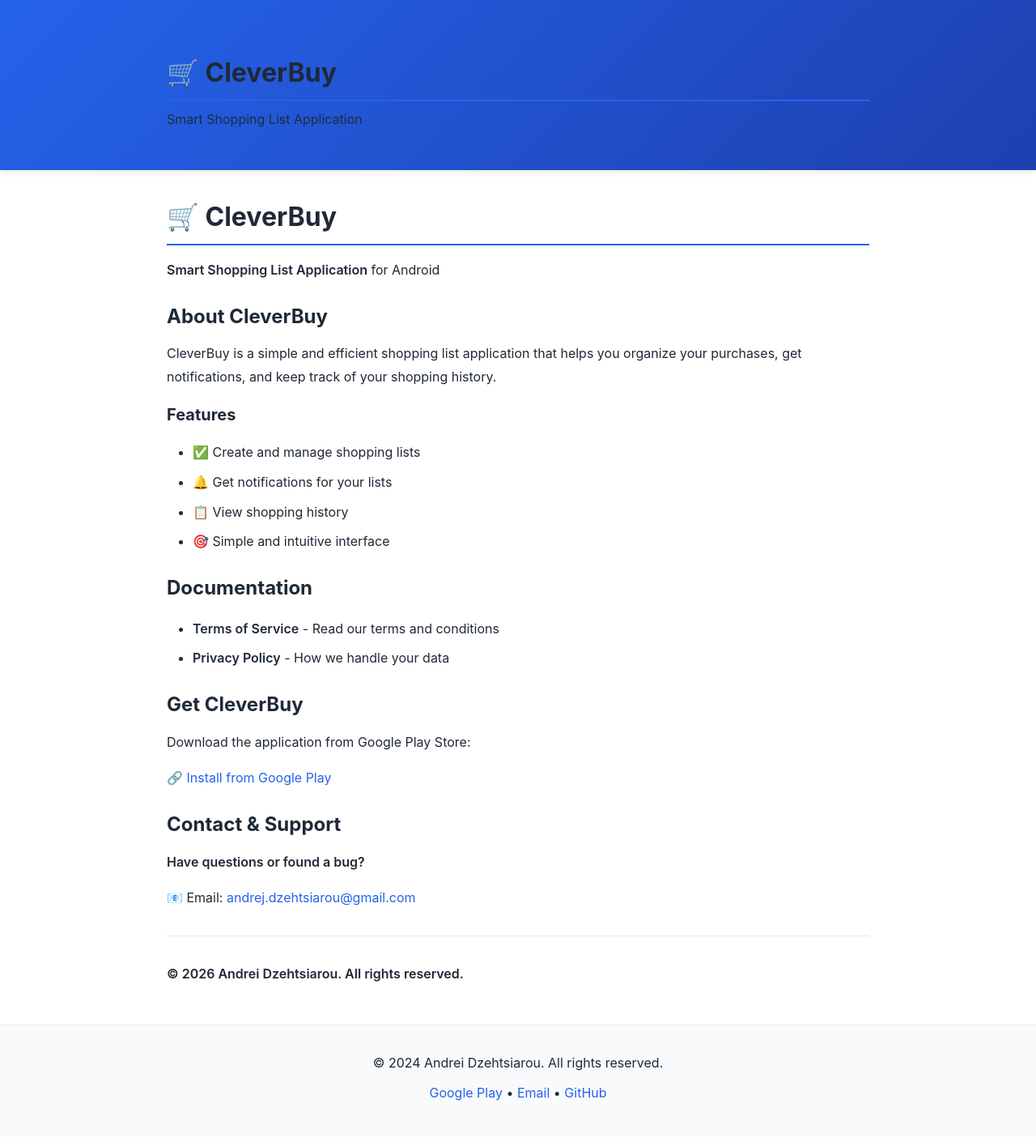
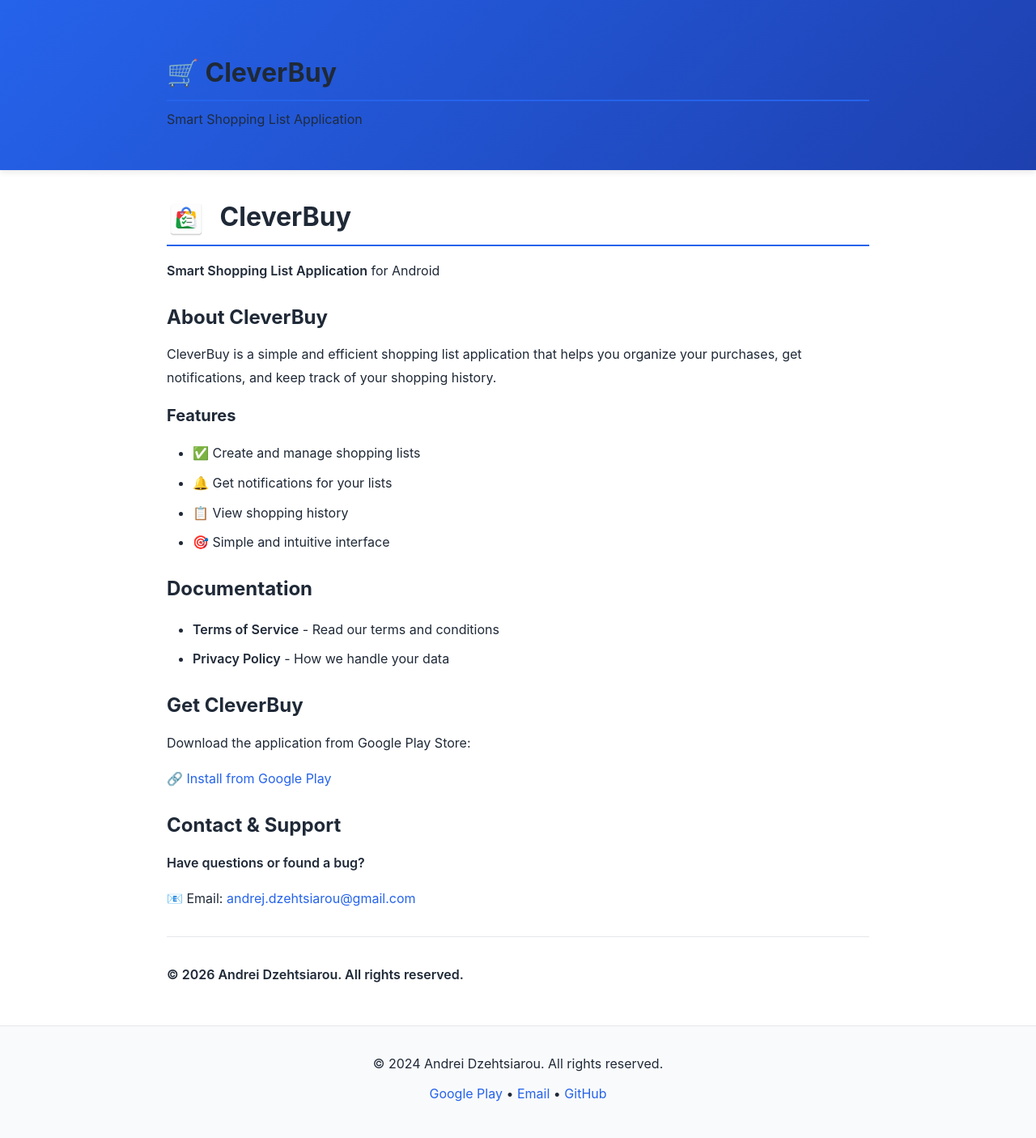
Before and after one commit to andreidzehtsiarou/andreidzehtsiarou.github.io, a Jekyll site: the page built from index.md, in a window 1280 px wide. Shown: the whole page at 81% size. Built offline with Jekyll 4.4.1, drawn with Linux system fonts in a browser that asks for light colours.

Commit message:
Add files via upload

```diff
--- a/index.md
+++ b/index.md
@@ -3,7 +3,7 @@ layout: default
 title: CleverBuy - Smart Shopping List
 ---
 
-# 🛒 CleverBuy
+# <img src="assets/images/icon.webp" alt="CleverBuy" width="48" height="48" style="vertical-align: middle; margin-right: 10px;"> CleverBuy
 
 **Smart Shopping List Application** for Android
 
```
